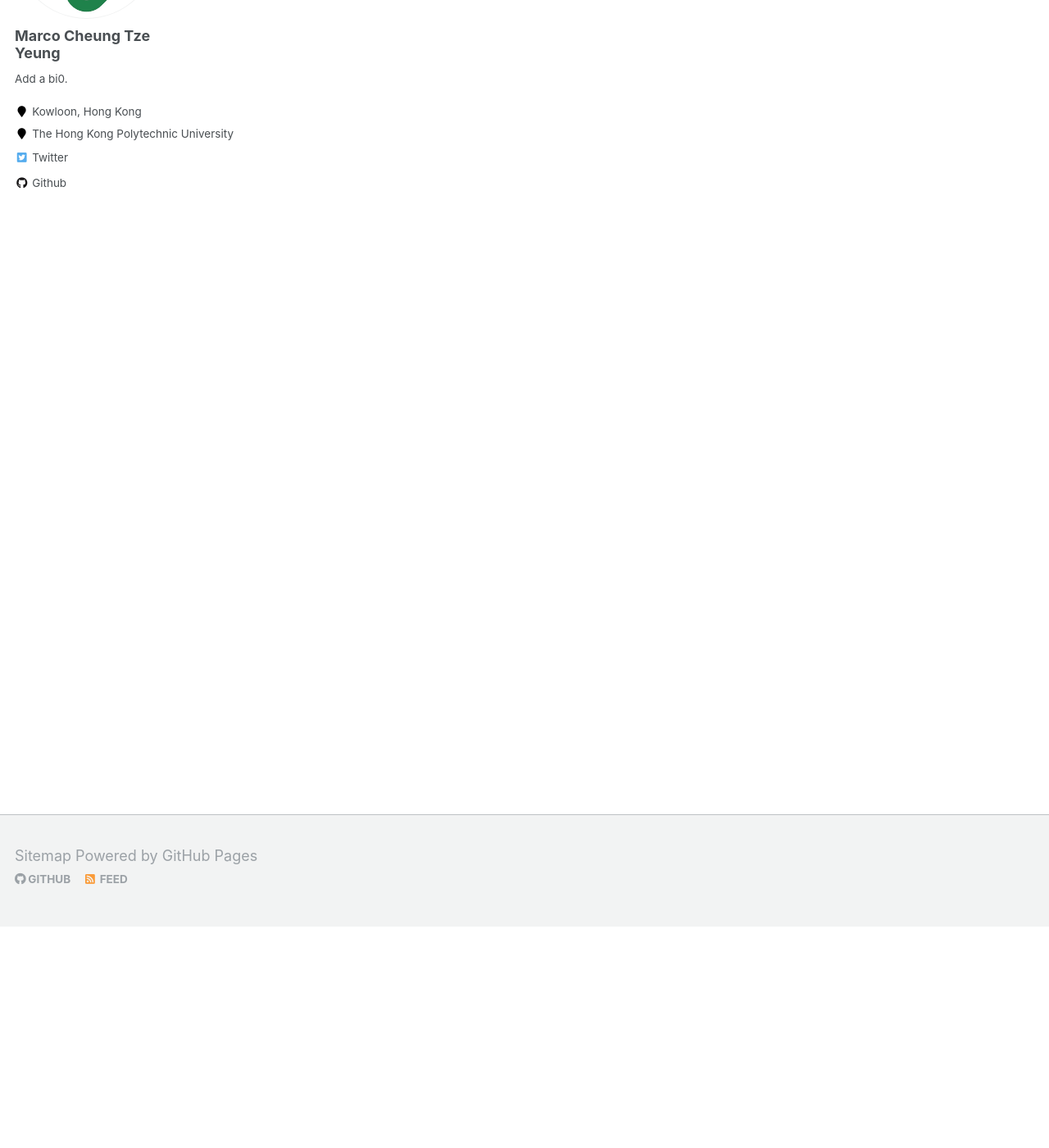
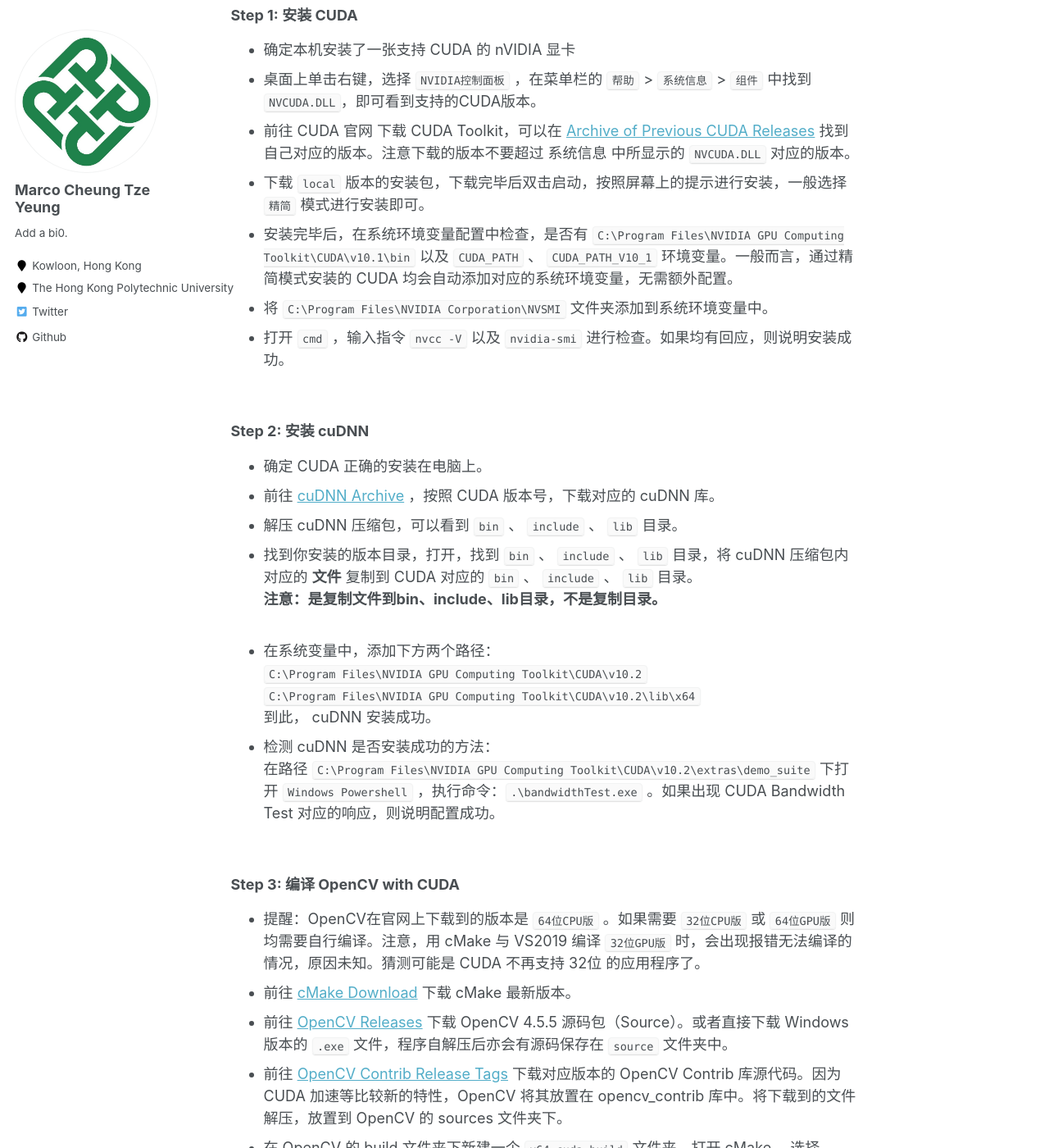
Before and after one commit to marc0cheung/marc0cheung.github.io, a Jekyll site: the page built from _documentation/doc-compile-opencv-cuda-cmake-zhCN.md, in a window 1280 px wide and 1400 px high, scrolled down 270 px. Shown: the whole window at 82% size. Built offline with Jekyll 4.4.1, drawn with Linux system fonts in a browser that asks for light colours; our own code applies the rules of GitHub Pages for plain Markdown files; some of the changed text lies outside the part shown.

Commit message:
Create Compile OpenCV with CUDA

````diff
--- a/_documentation/doc-compile-opencv-cuda-cmake-zhCN.md
+++ b/_documentation/doc-compile-opencv-cuda-cmake-zhCN.md
@@ -0,0 +1,74 @@
+---
+title: '用 CMake 编译 OpenCV with CUDA'
+date: 2022-06-10
+permalink: /doc/2022/06/compile-opencv-cuda-cmake-zhCN/
+tags:
+  - OpenCV
+  - CUDA
+  - CMake
+  - Tutorials
+  - Simplified Chinese
+---
+
+**选择语言**：[英文](https://marc0cheung.github.io/doc/2022/06/compile-opencv-cuda-cmake/) / [正体中文](https://marc0cheung.github.io/doc/2022/06/compile-opencv-cuda-cmake-zhHK/) / 简体中文
+
+
+
+### Step 1: 安装 CUDA
+
+ - 确定本机安装了一张支持 CUDA 的 nVIDIA 显卡
+ - 桌面上单击右键，选择 `NVIDIA控制面板` ，在菜单栏的 `帮助` > `系统信息` > `组件` 中找到 `NVCUDA.DLL`，即可看到支持的CUDA版本。
+ - 前往 CUDA 官网 下载 CUDA Toolkit，可以在 [Archive of Previous CUDA Releases](https://developer.nvidia.com/cuda-toolkit-archive) 找到自己对应的版本。注意下载的版本不要超过 系统信息 中所显示的 `NVCUDA.DLL` 对应的版本。
+ - 下载 `local` 版本的安装包，下载完毕后双击启动，按照屏幕上的提示进行安装，一般选择 `精简` 模式进行安装即可。
+ - 安装完毕后，在系统环境变量配置中检查，是否有 `C:\Program Files\NVIDIA GPU Computing Toolkit\CUDA\v10.1\bin` 以及 `CUDA_PATH` 、 `CUDA_PATH_V10_1` 环境变量。一般而言，通过精简模式安装的 CUDA 均会自动添加对应的系统环境变量，无需额外配置。
+ - 将 `C:\Program Files\NVIDIA Corporation\NVSMI` 文件夹添加到系统环境变量中。
+ - 打开 `cmd` ，输入指令 `nvcc -V` 以及 `nvidia-smi` 进行检查。如果均有回应，则说明安装成功。
+   <br><br>
+
+### Step 2: 安装 cuDNN
+
+ - 确定 CUDA 正确的安装在电脑上。
+ - 前往 [cuDNN Archive](https://developer.nvidia.com/rdp/cudnn-archive) ，按照 CUDA 版本号，下载对应的 cuDNN 库。
+ - 解压 cuDNN 压缩包，可以看到 `bin` 、 `include` 、 `lib` 目录。
+ - 找到你安装的版本目录，打开，找到 `bin` 、 `include` 、 `lib` 目录，将 cuDNN 压缩包内对应的 **文件** 复制到 CUDA 对应的 `bin` 、 `include` 、 `lib` 目录。
+   <br>
+   **注意：是复制文件到bin、include、lib目录，不是复制目录。**
+   <br><br>
+ - 在系统变量中，添加下方两个路径：<br>
+   `C:\Program Files\NVIDIA GPU Computing Toolkit\CUDA\v10.2`<br>`C:\Program Files\NVIDIA GPU Computing Toolkit\CUDA\v10.2\lib\x64`<br>
+   到此， cuDNN 安装成功。
+- 检测 cuDNN 是否安装成功的方法：<br>在路径 `C:\Program Files\NVIDIA GPU Computing Toolkit\CUDA\v10.2\extras\demo_suite` 下打开 `Windows Powershell` ，执行命令：`.\bandwidthTest.exe` 。如果出现 CUDA Bandwidth Test 对应的响应，则说明配置成功。
+  <br><br>
+
+### Step 3: 编译 OpenCV with CUDA
+
+ - 提醒：OpenCV在官网上下载到的版本是 `64位CPU版` 。如果需要 `32位CPU版` 或 `64位GPU版` 则均需要自行编译。注意，用 cMake 与 VS2019 编译 `32位GPU版` 时，会出现报错无法编译的情况，原因未知。猜测可能是 CUDA 不再支持 32位 的应用程序了。
+ - 前往 [cMake Download](https://cmake.org/download/) 下载 cMake 最新版本。
+ - 前往 [OpenCV Releases](https://opencv.org/releases/) 下载 OpenCV 4.5.5 源码包（Source）。或者直接下载 Windows 版本的 `.exe` 文件，程序自解压后亦会有源码保存在 `source` 文件夹中。
+ - 前往 [OpenCV Contrib Release Tags](https://github.com/opencv/opencv_contrib/tags) 下载对应版本的 OpenCV Contrib 库源代码。因为 CUDA 加速等比较新的特性，OpenCV 将其放置在 opencv_contrib 库中。将下载到的文件解压，放置到 OpenCV 的 sources 文件夹下。
+ - 在 OpenCV 的 build 文件夹下新建一个 `x64_cuda_build` 文件夹，打开 cMake ，选择 source 和 build 对应的存放位置，点击 Configure 按钮，选择 VS2019 和 x64 ，确认。
+ - 在 cMake 界面中，按照下列描述，调整各选项：
+
+```
+启用：WITH_CUDA
+启用：OPENCV_DNN_CUDA
+启用：OPENCV_ENABLE_NONFREE
+启用：CUDA_FAST_MATH
+启用：BUILD_opencv_world
+
+禁用：ENABLE_FAST_MATH
+禁用：BUILD_CUDA_STUBS
+禁用：搜索 python 后的所有内容
+禁用：搜索 java 后的所有内容
+禁用：搜索 test 后的所有内容
+
+OPENCV_EXTRA_MODULES_PATH 选择 opencv_contrib 目录下的 modules 文件夹
+CUDA_ARCH_BIN：选择自己显卡的算力版本，例如 Pascal 架构显卡为 6.1; 剩下的全部去掉。
+
+```
+
+- 按照上述内容配置完毕后，再次点击 configure 按钮，如果刚开始上述的某些选项没有出现，请点第一次 configure 按钮后再搜索。
+- **对于身处中国的用户**，cMake 在编译过程中会自动从 GitHub 上下载一些内容，此时可能由于网络原因无法下载。如果 cMake 在编译过程出现查看 cMakeDownloadLog.txt 的提示，用户应当按照 [这篇文章](https://blog.csdn.net/painice/article/details/123347824) 来解决问题。
+- 当 cMake 没有任何红色错误出现后，查看 cMake 输出信息中，是否在 CUDA 处有对应的版本号，cuDNN 处是否显示 `CUDNN: YES (Ver X.X.X)` ，以及 CUDA_ARCH_BIN 处是否显示显卡的算力版本。
+- 当 cMake 的一切都没有问题，即可选择 `Open Project` 按钮，用 VS2019 打开项目，选择 `生成` > `批生成` > 勾选 INSTALL 的 Debug 和 Release 版本，选择生成。
+- 经过漫长的等待，我们即可在 `x64_cuda_build` 文件夹下看到 `install` 文件夹，内有 `x64` 文件夹，即我们需要用到的 `.dll` 文件。
````
Also changed, not shown: _documentation/doc-compile-opencv-cuda-cmake-zhHK.md (+13 -0 lines), _documentation/doc-compile-opencv-cuda-cmake.md (+22 -0 lines), _documentation/doc-deploy-opencv-vs2019-zhCN.md (+2 -2 lines), _documentation/doc-deploy-opencv-vs2019-zhHK.md (+2 -2 lines), _documentation/doc-deploy-opencv-vs2019.md (+2 -0 lines), _documentation/doc-train-yolov4-colab-zhCN.md (+4 -4 lines).
